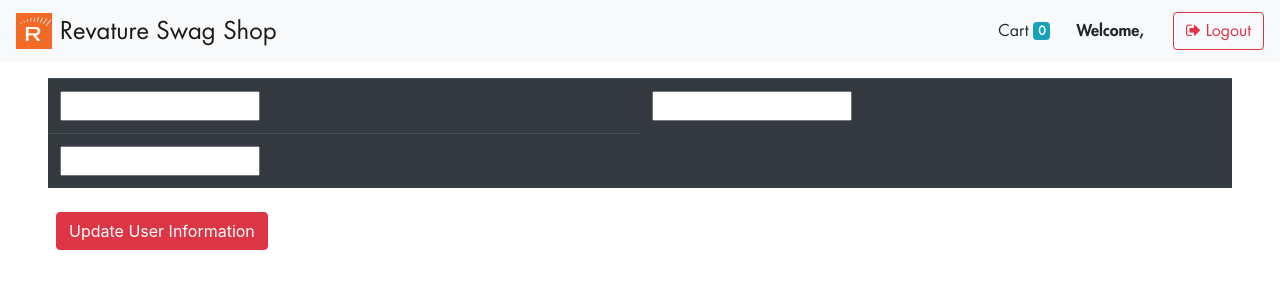
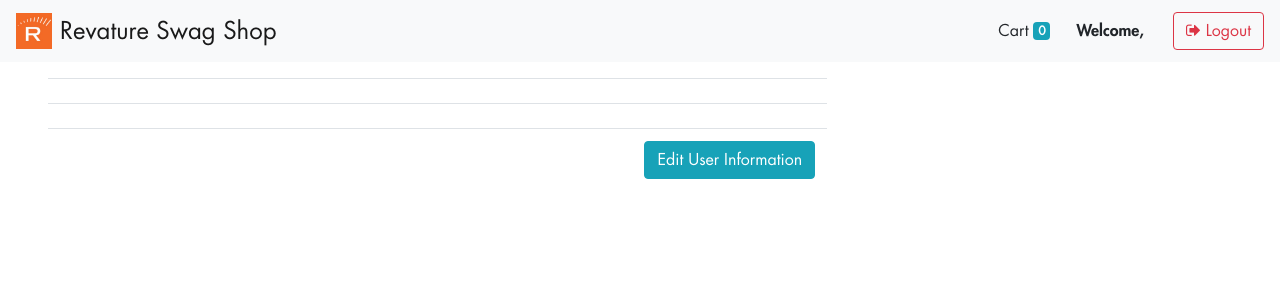
Before and after one commit to 220627-Project-3/Project-3, an Angular app in the folder e-commerce-frontend-angular-main/: page /user-profile in a window 1280 px wide. Shown: the top 300 px of the page. Built offline with nearby package versions, Linux system fonts and the light colour scheme; no server answers.

Commit message:
Some formatting work on user-profile component

```diff
--- a/e-commerce-frontend-angular-main/src/app/components/user-profile/user-profile.component.html
+++ b/e-commerce-frontend-angular-main/src/app/components/user-profile/user-profile.component.html
@@ -1,15 +1,37 @@
 <app-navbar></app-navbar>
-<body class="mx-5 my-3">
-    <table class="table table-dark">
+
+<body class="container-flex mx-5 my-3">
+    <div class="table">
         <tbody>
-            <tr>
-                <td><input type="text" [(ngModel)]="user.firstName"></td>
-                <td><input type="text" [(ngModel)]="user.lastName"></td>
+            <tr *ngIf="edit">
+                <td><input type="text" [(ngModel)]="user.firstName" class="col-sm-3 mr-2">
+                <input type="text" [(ngModel)]="user.lastName" class="col-sm-3 ml-2"></td>
+                <td class="col-sm-6"></td>
             </tr>
-            <tr>
-                <td><input type="text" [(ngModel)]="user.email"></td>
+            <tr *ngIf="!edit">
+                <td class="col-sm-2">{{user.firstName}} {{user.lastName}}</td>
+                <td class="col-sm-10"></td>
+            </tr>
+            <tr *ngIf="edit">
+                <td class="col-sm-3"><input type="text" [(ngModel)]="user.email"></td>
+                <td class="col-sm-9"></td>
+            </tr>
+            <tr *ngIf="!edit">
+                <td class="col-sm-3">{{user.email}}</td>
+                <td class="col-sm-9"></td>
+            </tr>
+            <tr *ngIf="user.admin">
+                <td class="col-sm-3">You are an Admininstrator</td>
+                <td class="col-sm-9"></td>
+            </tr>
+            <tr *ngIf="edit">
+                <td class="col-sm-9"></td>
+                <td class="col-sm-3"><button class="btn btn-danger" (click)="updateUser(); edit = !edit">Update User Information</button></td>
+            </tr>
+            <tr *ngIf="!edit">
+                <td class="col-sm-9"></td>
+                <td class="col-sm-3"><button class="btn btn-info" (click)="edit = !edit">Edit User Information</button></td>
             </tr>
         </tbody>
-    </table>
-    <button class="btn btn-danger m-2" (click)="updateUser()">Update User Information</button>
+    </div>
 </body>
--- a/e-commerce-frontend-angular-main/src/app/components/user-profile/user-profile.component.ts
+++ b/e-commerce-frontend-angular-main/src/app/components/user-profile/user-profile.component.ts
@@ -8,7 +8,10 @@ import { AuthService } from 'src/app/services/auth.service';
   templateUrl: './user-profile.component.html',
   styleUrls: ['./user-profile.component.css']
 })
+
 export class UserProfileComponent implements OnInit {
+
+  edit: boolean = false;
 
   user: User = {
     id: 0,
@@ -32,16 +35,16 @@ export class UserProfileComponent implements OnInit {
             this.user = data.body;
           }
         });
-        //this.as.setUser(this.user);
+        this.as.setUser(this.user);
       }
     });
   }
 
   updateUser() {
     this.us.updateUser(this.user).subscribe({
-      next: (data:any) => {
+      next: (data: any) => {
         this.user = data;
-        //this.as.setUser(this.user);
+        this.as.setUser(this.user);
       }
     });
   }
```
